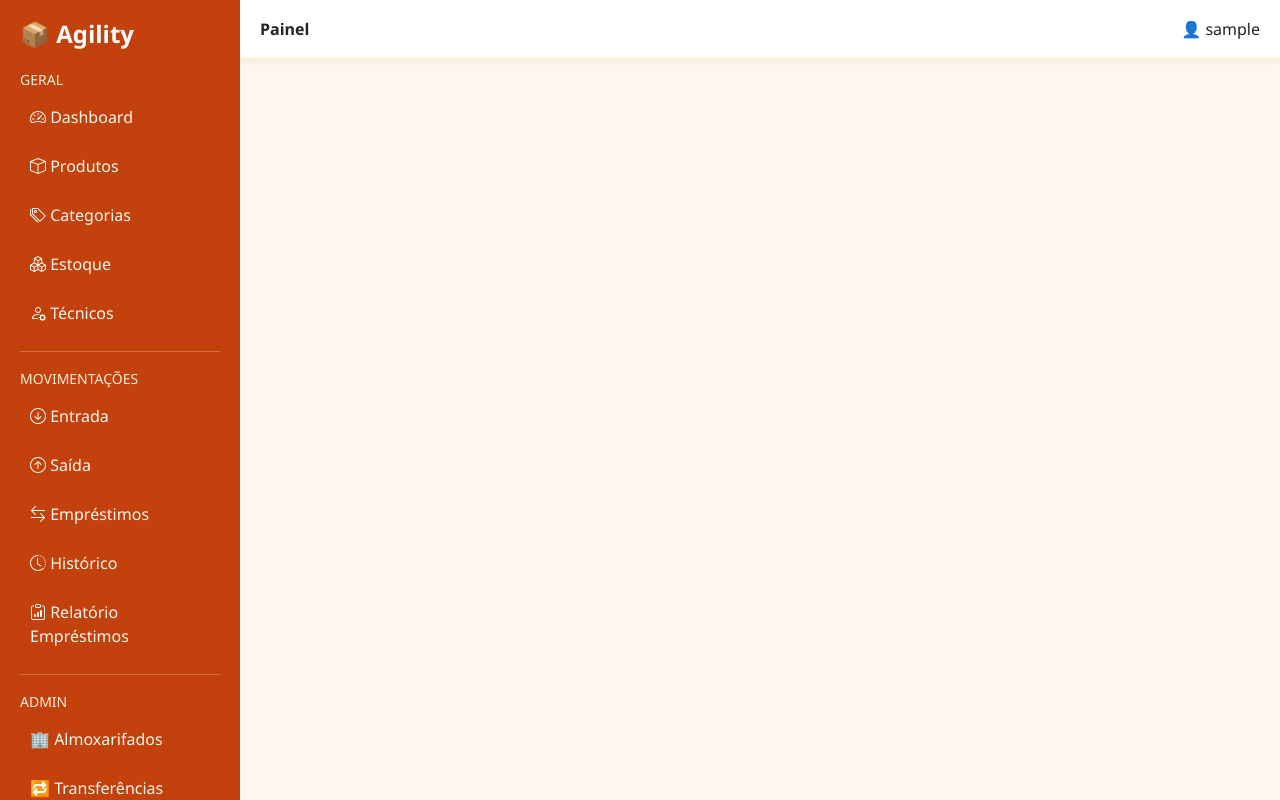
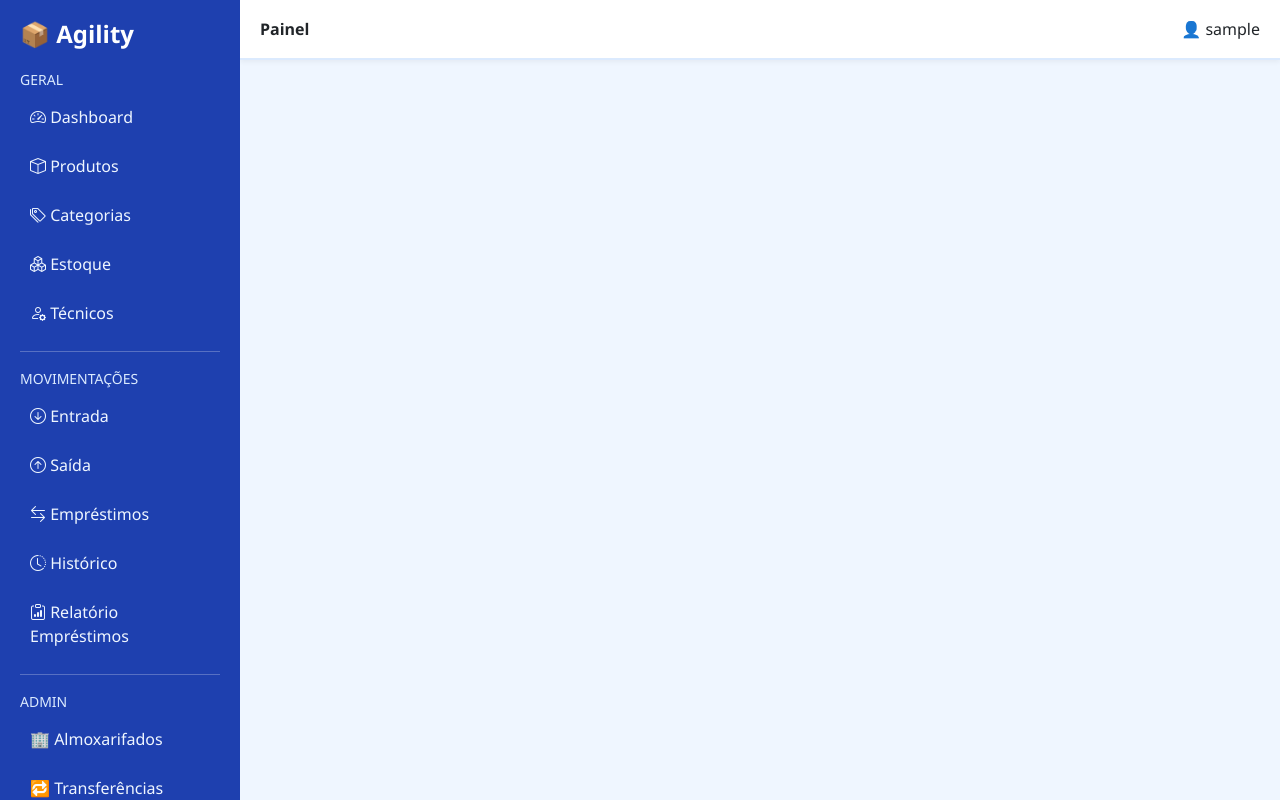
Before and after one commit to tiagosousa1006-coder/estoque, a PHP site: page /assets/layout.php in a window 1280 px wide. Run offline with PHP 8.4, Linux system fonts and the light colour scheme; the visitor is signed in with stand-in values (Sample User, id 1); some libraries are stand-ins or nearby versions.

Commit message:
Update system theme from orange to blue

```diff
--- a/estoque/assets/layout.php
+++ b/estoque/assets/layout.php
@@ -11,7 +11,7 @@ require_once __DIR__ . "/../security.php";
 
 <!-- 🔥 PWA -->
 <link rel="manifest" href="/estoque/manifest.json">
-<meta name="theme-color" content="#f97316">
+<meta name="theme-color" content="#1d4ed8">
 
 <link href="https://cdn.jsdelivr.net/npm/bootstrap@5.3.0/dist/css/bootstrap.min.css" rel="stylesheet">
 <link href="https://cdn.jsdelivr.net/npm/bootstrap-icons@1.10.5/font/bootstrap-icons.css" rel="stylesheet">
@@ -19,16 +19,16 @@ require_once __DIR__ . "/../security.php";
 
 <style>
 :root{
-    --orange-700: #c2410c;
-    --orange-600: #ea580c;
-    --orange-500: #f97316;
-    --orange-400: #fb923c;
-    --orange-100: #ffedd5;
+    --blue-700: #1e40af;
+    --blue-600: #2563eb;
+    --blue-500: #3b82f6;
+    --blue-400: #60a5fa;
+    --blue-100: #dbeafe;
 }
 
 body {
     margin: 0;
-    background: #fff7ed;
+    background: #eff6ff;
     font-family: 'Segoe UI', sans-serif;
 }
 
@@ -37,7 +37,7 @@ body {
     width: 240px;
     height: 100vh;
     position: fixed;
-    background: var(--orange-700);
+    background: var(--blue-700);
     color: #fff;
     padding: 20px;
     overflow-y: auto;
@@ -50,7 +50,7 @@ body {
     width: 6px;
 }
 .sidebar::-webkit-scrollbar-thumb {
-    background: var(--orange-500);
+    background: var(--blue-500);
     border-radius: 10px;
 }
 
@@ -60,7 +60,7 @@ body {
 }
 
 .sidebar small {
-    color: #ffedd5;
+    color: #dbeafe;
     display: block;
     margin-top: 15px;
     margin-bottom: 5px;
@@ -68,7 +68,7 @@ body {
 
 .sidebar a {
     display: block;
-    color: #fff7ed;
+    color: #eff6ff;
     padding: 10px;
     border-radius: 8px;
     text-decoration: none;
@@ -76,7 +76,7 @@ body {
 }
 
 .sidebar a:hover {
-    background: var(--orange-600);
+    background: var(--blue-600);
     color: #fff;
 }
 
@@ -89,7 +89,7 @@ body {
 .topbar {
     height: 60px;
     background: #fff;
-    border-bottom: 2px solid var(--orange-100);
+    border-bottom: 2px solid var(--blue-100);
     display: flex;
     align-items: center;
     justify-content: space-between;
@@ -109,14 +109,14 @@ body {
 
 .btn-primary,
 .btn-success{
-    background: var(--orange-500);
-    border-color: var(--orange-500);
+    background: var(--blue-500);
+    border-color: var(--blue-500);
 }
 
 .btn-primary:hover,
 .btn-success:hover{
-    background: var(--orange-600);
-    border-color: var(--orange-600);
+    background: var(--blue-600);
+    border-color: var(--blue-600);
 }
 
 /* MOBILE */
```
Also changed, not shown: estoque/login.php (+5 -5 lines).
